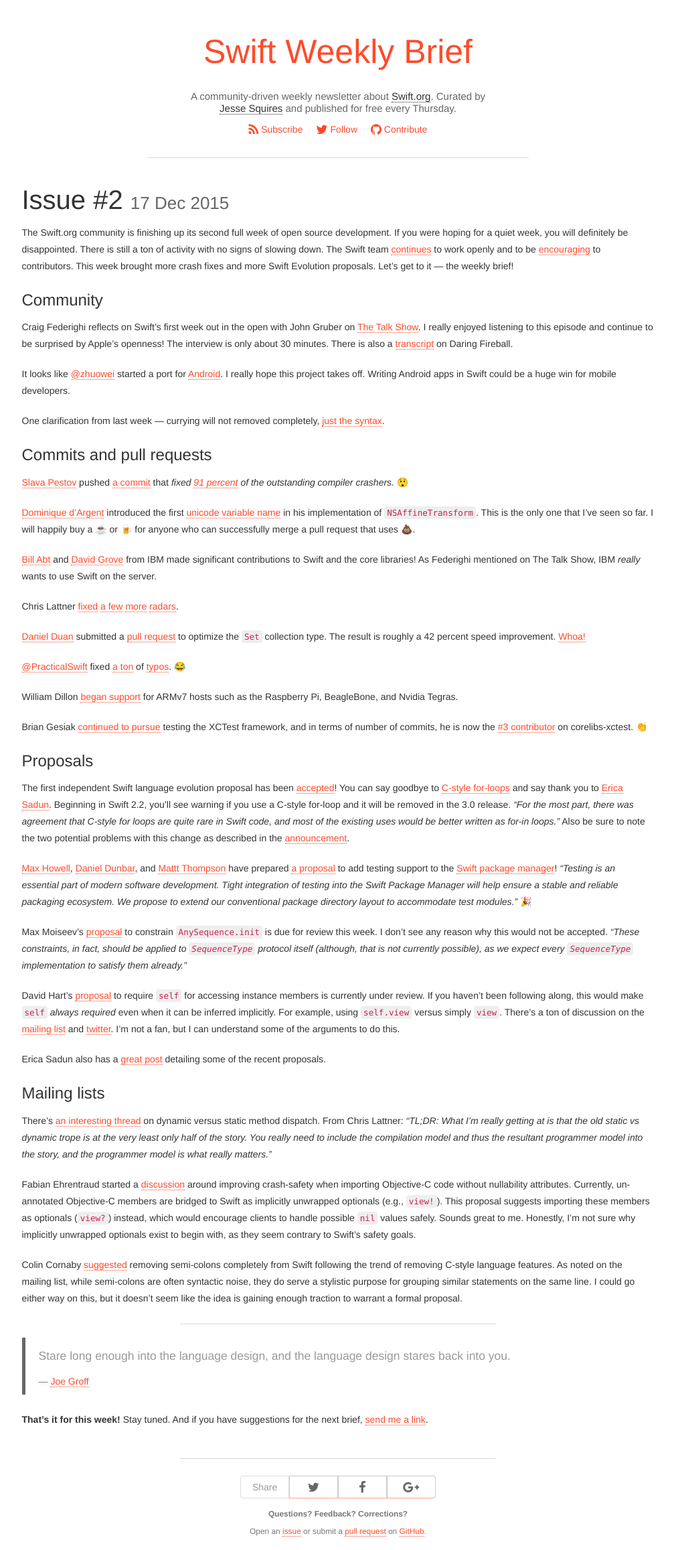
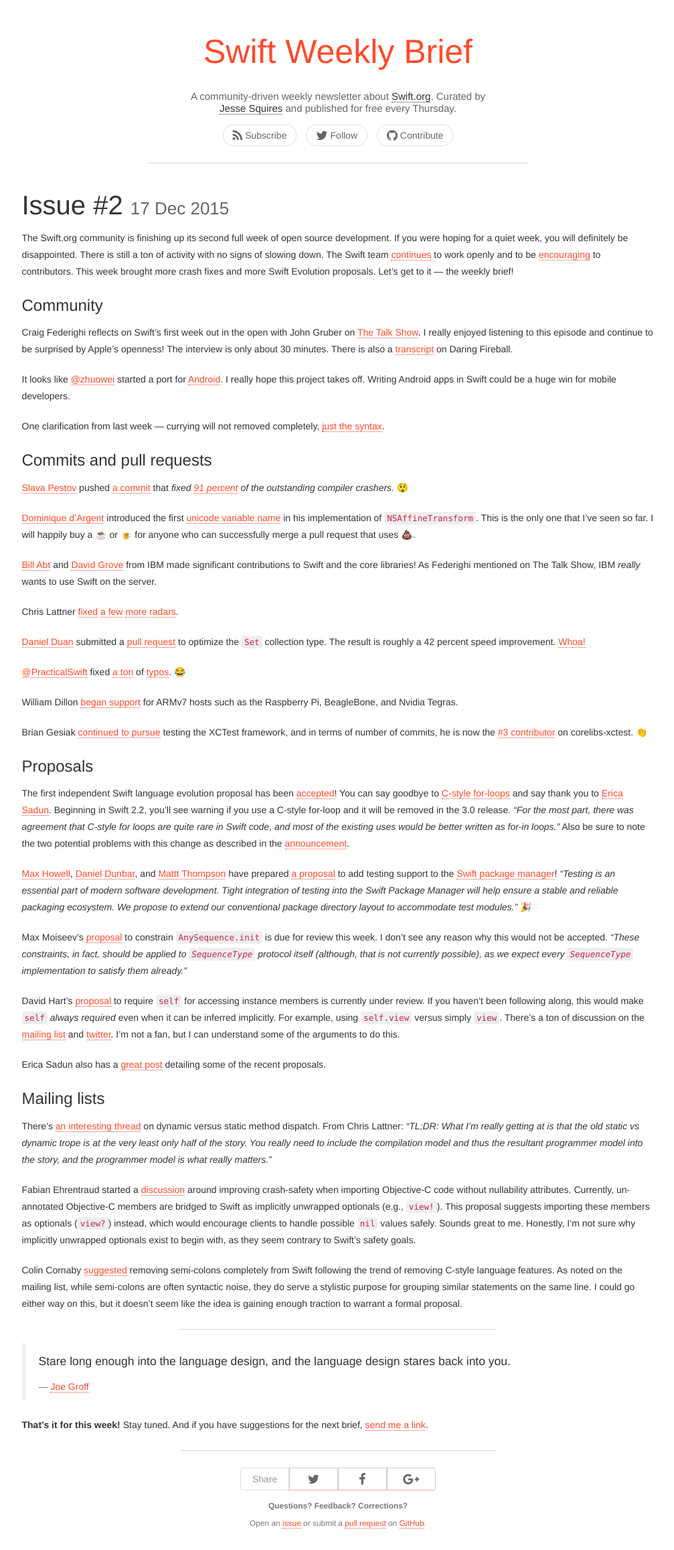
Before and after one commit to SwiftWeekly/swiftweekly.github.io, a Jekyll site: the page built from _posts/2015-12-17-issue-2.md, in a window 1280 px wide. Shown: the whole page at 67% size, without its empty margins (135-1142 px from the left). Built offline with Jekyll 4.4.1, drawn with Linux system fonts in a browser that asks for light colours; nearby versions of some CDN libraries; Markdown is read by kramdown in place of the engine named in the settings.

Commit message:
more style refinements

```diff
--- a/_config.yml
+++ b/_config.yml
@@ -27,6 +27,7 @@
 excerpt_separator: <!--excerpt-->
 
 links:
+   twitter: 'https://twitter.com/swiftlybrief'
    github: 'https://github.com/SwiftWeekly/swiftweekly.github.io'
    issue: 'https://github.com/SwiftWeekly/swiftweekly.github.io/issues/new'
    pull: 'https://github.com/SwiftWeekly/swiftweekly.github.io/compare'
--- a/_includes/header.html
+++ b/_includes/header.html
@@ -1,18 +1,18 @@
 
 <header class="container">
+
    <div class="row">
       <div class="col-sm-12 col-sm-offset-0 col-md-8 col-md-offset-2">
-
          <h1><a href="/">{{ site.title }}</a></h1>
          <div id="tagline" class="col-sm-8 col-sm-offset-2 col-md-8 col-md-offset-2">
             <h2>A community-driven weekly newsletter about <a href="https://swift.org/" target="_blank">Swift.org</a>.
             Curated by <a href="{{ site.author.url }}" target="_blank">{{ site.author.name }}</a> and published for free every Thursday.
             </h2>
-
          </div> <!-- col -->
       </div> <!-- col -->
+   </div> <!-- row -->
 
-      {% include social.html %}
-   </div> <!-- row -->
+   {% include social.html %}
+
    <hr>
 </header>
--- a/_includes/social.html
+++ b/_includes/social.html
@@ -1,10 +1,12 @@
 
 <div class="row center social">
    <div class="col-sm-6 col-sm-offset-3 col-md-6 col-md-offset-3">
-      <ul>
-         <li><a href="/feed.xml" title="subscribe"><i class="fa fa-lg fa-rss"></i> Subscribe</a></li>
-         <li><a href="/" title="twitter" target="_blank"><i class="fa fa-lg fa-twitter"></i> Follow</a></li>
-         <li><a href="{{ site.links.github }}" title="github" target="_blank"><i class="fa fa-lg fa-github"></i> Contribute</a></li>
-      </ul>
+      <nav>
+         <ul class="pager">
+            <li><a href="/feed.xml" title="Subscribe via RSS/atom"><i class="fa fa-lg fa-rss"></i> Subscribe</a></li>
+            <li><a href="{{ site.links.twitter }}" title="Follow on Twitter" target="_blank"><i class="fa fa-lg fa-twitter"></i> Follow</a></li>
+            <li><a href="{{ site.links.github }}" title="Contribute on Github" target="_blank"><i class="fa fa-lg fa-github"></i> Contribute</a></li>
+         </ul>
+      </nav>
    </div> <!-- col -->
 </div> <!-- row -->
--- a/css/style.css
+++ b/css/style.css
@@ -37,30 +37,20 @@
    text-decoration:none;
 }
 
-#tagline a {
-   color: #333333;
-   border-bottom: 1px dotted #333333;
-}
-
-#tagline {
-   color: #666666;
-}
-
-blockquote {
-   border-color: #666666;
-   color: #999999;
-}
-
-.small-quote {
-   font-size: 13px;
-}
-
 .center {
    float: none;
    margin-left: auto;
    margin-right: auto;
    display: block;
    text-align: center;
+}
+
+.btn-default {
+   color: #666666;
+}
+
+code, pre {
+   background-color: #eeeeee;
 }
 
 /* HEADER */
@@ -88,6 +78,15 @@
    text-decoration:none;
 }
 
+#tagline a {
+   color: #333333;
+   border-bottom: 1px dotted #333333;
+}
+
+#tagline {
+   color: #666666;
+}
+
 /* POSTS */
 
 .post {
@@ -113,39 +112,6 @@
 
 /* PAGES */
 
-.page {
-   padding-top: 0rem;
-   padding-bottom: 1rem;
-}
-
-.page h4 {
-   padding-top: 1rem;
-}
-
-.page ul {
-   padding-top: 0.5rem;
-   padding-bottom: 1rem;
-}
-
-.pagination {
-   display: block;
-   margin-top: 0rem;
-   padding-top: 0rem;
-}
-
-.pager {
-   margin-top: 0rem;
-   padding-top: 0rem;
-}
-
-.btn-default {
-   color: #666666;
-}
-
-code, pre {
-   background-color: #eeeeee;
-}
-
 .sharing {
    padding: 0.5rem;
 }
@@ -153,7 +119,7 @@
 /* SOCIAL */
 
 .social a {
-   border-width: 0px;
+   color: #666666;
 }
 
 .social ul {
@@ -164,9 +130,5 @@
 
 .social ul li {
    display: inline-block;
-   list-style-type: none;
-   margin: 2px;
-   padding-left: 6px;
-   padding-right: 6px;
-   padding-bottom: 10px;
+   padding: 0.5rem;
 }
```
